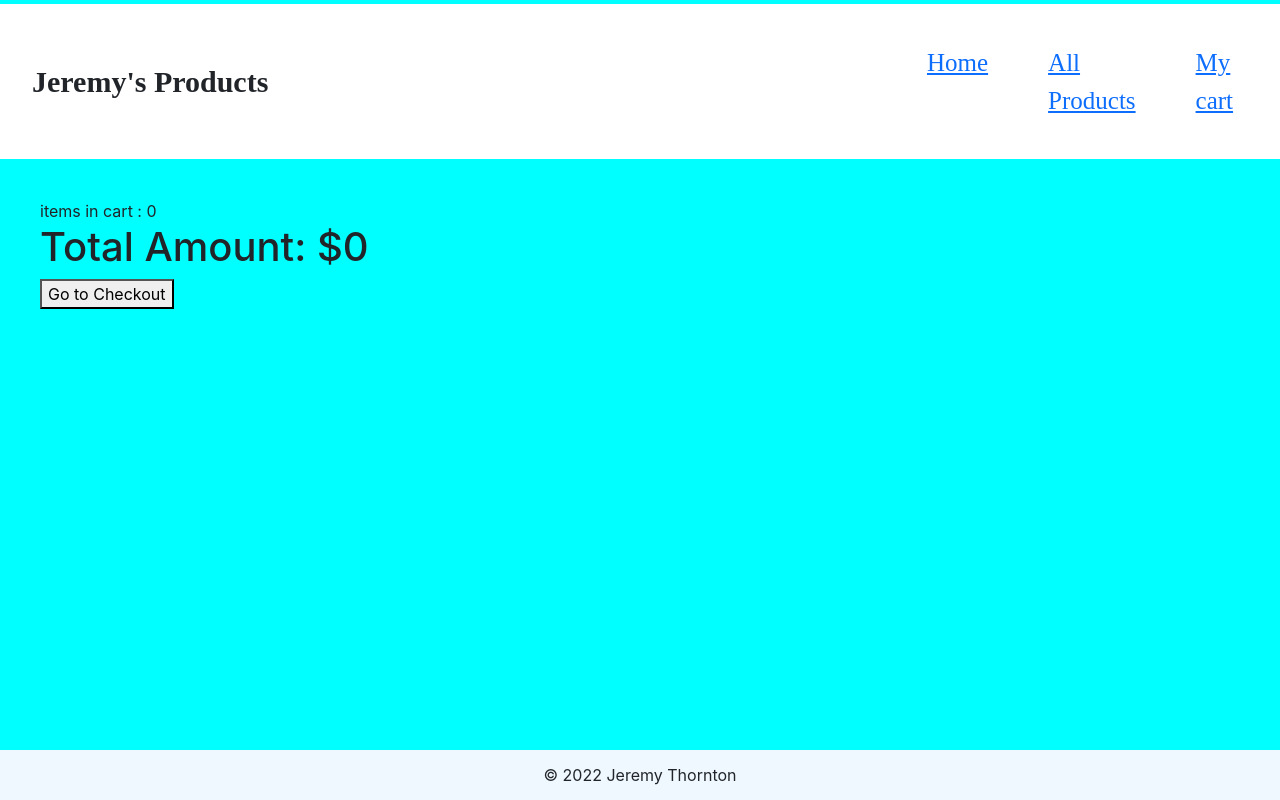
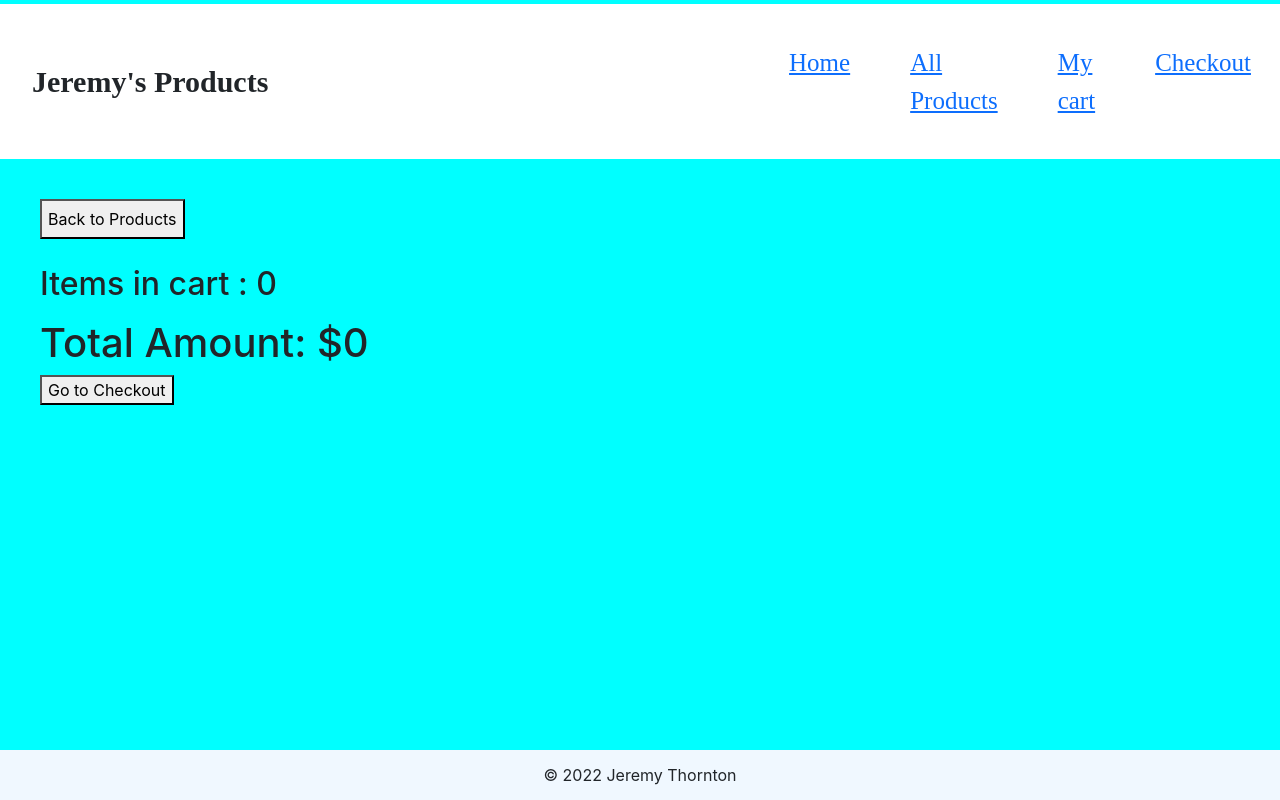
Before and after one commit to OceanSkys/finalProject, a React (Create React App) app in the folder finalproject/: page /my-cart in a window 1280 px wide. Built offline with nearby package versions, Linux system fonts and the light colour scheme.

Commit message:
Making a seperate branch to work in to not ruin other branches

```diff
--- a/finalproject/src/App.css
+++ b/finalproject/src/App.css
@@ -88,7 +88,8 @@ width: 600px;
   width: 350px;
   display: flex;
   justify-content: center;
-  padding-right: 30px;
+  padding-right: 50px;
+  margin-right: 50px;
 }
 .Products-Container{
   /* background-color: orange; */
--- a/finalproject/src/components/Checkout.js
+++ b/finalproject/src/components/Checkout.js
@@ -0,0 +1,49 @@
+import {useContext} from 'react';
+import {CartContext} from '../context/CartContext'
+import { NavLink } from "react-router-dom";
+import { useState } from "react";
+
+    const Checkout = () => {
+    const { cart } = useContext(CartContext);
+
+    let subTotal = 0;
+    // used for loop to do calculations on the cart
+    for (let i = 0; i < cart.length; i++) {
+      subTotal += cart[i].price*cart[i].quantity;
+    }
+    // created function that clears the cart state
+    const ClearCart = () => {
+      const [cart, setCart] = useState([])
+      setCart([])
+    }
+
+    return (
+        <div>
+            {cart.map(( item, index) => (
+            <div key={index} className="cart-item-container">
+                <div className='col-4 d-flex align-self-center'>
+                <img src={item.image} className="image-props"
+                    height="100px"
+                    width="100px">
+                </img>
+                </div>
+                <div className='d-flex align-items-center col-6'>
+                <div>
+                    <h3>{item.title}:</h3>
+                </div>
+                <div>
+                    <h4 className='d-flex justify-content-center '>${item.price} @ {item.quantity}x = ${item.price *item.quantity}</h4>
+                {/* <h2>{item.title}</h2> */}
+                </div>
+                </div>
+            </div>
+            ))}
+            <div>
+                <h1>Total Amount: ${subTotal}</h1>
+            </div>
+            <NavLink to="/all-products" className="btn btn-danger col-md-2 fw-bold justify-content-end mt-3 mb-4" type="submit" onClick={ClearCart}>Checkout</NavLink>
+        </div>
+      );
+    };
+
+export default Checkout;
--- a/finalproject/src/components/HeaderFooter.js
+++ b/finalproject/src/components/HeaderFooter.js
@@ -28,6 +28,9 @@
             <NavLink to="my-cart" className="Link">
               My cart
             </NavLink>
+            <NavLink to="checkout" className="Link">
+              Checkout
+            </NavLink>
           </div>
         </div>
           <div style={{ padding: 40 }}>
--- a/finalproject/src/components/MyCart.js
+++ b/finalproject/src/components/MyCart.js
@@ -1,4 +1,4 @@
-import React, {useContext} from 'react';
+import {useContext} from 'react';
 import {CartContext} from '../context/CartContext'
 import { useNavigate } from 'react-router-dom';
 
@@ -16,7 +16,8 @@ const Cart = () => {
 
   return (
     <div>
-      <span>items in cart : {cart.length}</span>
+      <button className="go-back" onClick={() => navigate(`/all-products`)}>Back to Products</button>
+      <h2 className='d-flex my-3'>Items in cart : {cart.length}</h2>
       {cart.map(( item, index) => (
       <div key={index} className="cart-item-container">
         <div className='col-4 d-flex align-self-center'>
--- a/finalproject/src/components/ProductDetails.js
+++ b/finalproject/src/components/ProductDetails.js
@@ -62,7 +62,10 @@ useEffect(() => {
               <h1 className="title">{dataNumb.title}</h1>
               <h1>{dataNumb.description}</h1>
               <h1>${dataNumb.price}</h1>
-              <button onClick={ () => setCart([...cart, dataNumb])}>Add to cart</button>
+              <div>
+                <button className="mx-2" onClick={ () => setCart([...cart, dataNumb])}>Add to cart</button>
+                <button className="mx-2" onClick={() => navigate(`/my-cart`)}>Go to Cart</button>
+              </div>
               <QuantityPicker  min={1} max={10} value={0} onChange={getPickerValue} smooth/>
             </div>
           </div>
```
